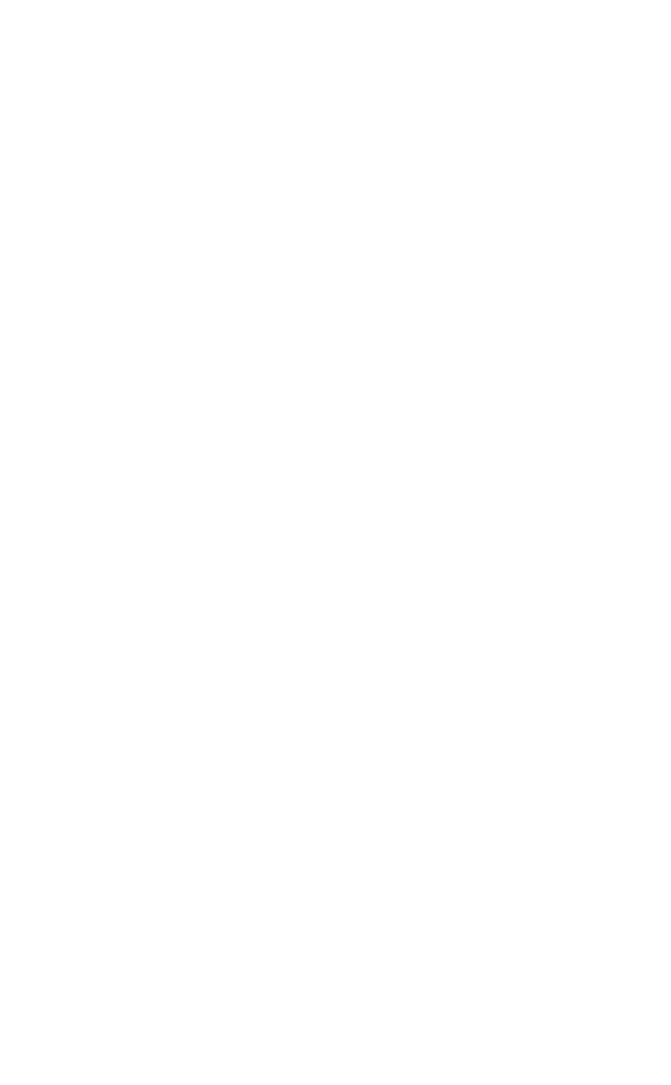
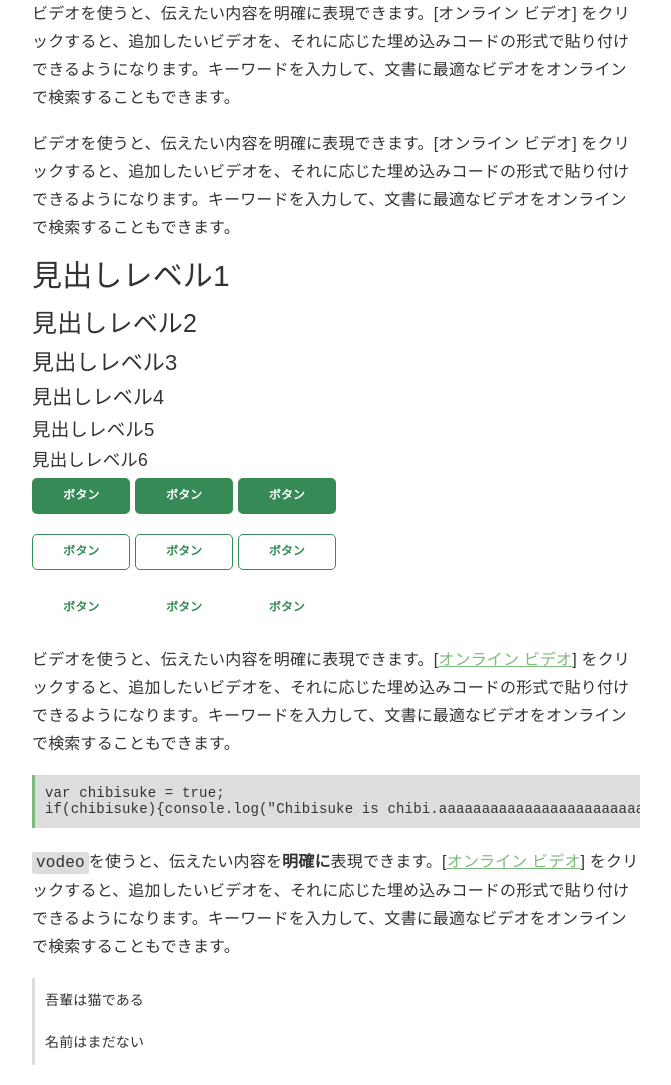
Before and after one commit to kato83/chibisuke, a website: page example/index.html in a window 1280 px wide. Shown: the whole page, without its empty margins (304-975 px from the left). Before the commit the page ends 800 px from the top, so only its background shows below. Drawn offline with nearby package versions, Linux system fonts and the light colour scheme.

Commit message:
add example, etc.

```diff
--- a/example/index.html
+++ b/example/index.html
@@ -5,9 +5,104 @@
     <meta name="viewport" content="width=device-width, initial-scale=1.0">
     <meta http-equiv="X-UA-Compatible" content="ie=edge">
     <title>Example</title>
+    <link rel="stylesheet" href="https://unpkg.com/normalize.css@8.0.1/normalize.css">
     <link rel="stylesheet" href="../dist/chibisuke.min.css">
 </head>
 <body>
-
+    <div class="container">
+        <div class="row row-no-wrap">
+            <div class="columns">
+                <p>ビデオを使うと、伝えたい内容を明確に表現できます。[オンライン ビデオ] をクリックすると、追加したいビデオを、それに応じた埋め込みコードの形式で貼り付けできるようになります。キーワードを入力して、文書に最適なビデオをオンラインで検索することもできます。</p>
+                <p>ビデオを使うと、伝えたい内容を明確に表現できます。[オンライン ビデオ] をクリックすると、追加したいビデオを、それに応じた埋め込みコードの形式で貼り付けできるようになります。キーワードを入力して、文書に最適なビデオをオンラインで検索することもできます。</p>
+            </div>
+        </div>
+        <div class="row">
+            <div class="columns column-1">
+            </div>
+            <div class="columns column-11">
+            </div>
+        </div>
+        <div class="row row-end-offset-1">
+            <div class="columns column-3">
+            </div>
+            <div class="columns column-8">
+            </div>
+        </div>
+        <div class="row">
+            <div class="columns column-4">
+            </div>
+            <div class="columns column-8">
+            </div>
+        </div>
+        <div class="row">
+            <div class="columns column-3">
+            </div>
+            <div class="columns column-3">
+            </div>
+            <div class="columns column-3">
+            </div>
+            <div class="columns column-1">
+            </div>
+            <div class="columns column-1">
+            </div>
+            <div class="columns column-1">
+            </div>
+        </div>
+        <div class="row">
+            <div class="columns column-3">
+            </div>
+            <div class="columns column-3 column-offset-3">
+            </div>
+            <div class="columns column-1">
+            </div>
+            <div class="columns column-1">
+            </div>
+            <div class="columns column-1">
+            </div>
+        </div>
+        <div class="row">
+            <div class="columns">
+                <h1 class="h1">見出しレベル1</h1>
+                <h2 class="h2">見出しレベル2</h2>
+                <h3 class="h3">見出しレベル3</h3>
+                <h4 class="h4">見出しレベル4</h4>
+                <h5 class="h5">見出しレベル5</h5>
+                <h6 class="h6">見出しレベル6</h6>
+            </div>
+        </div>
+        <div class="row">
+            <div class="columns">
+                <a href="" class="button">ボタン</a>
+                <button class="button" type="button">ボタン</button>
+                <input type="button" class="button" value="ボタン"><br>
+                <a href="" class="button button-outline">ボタン</a>
+                <button class="button button-outline" type="button">ボタン</button>
+                <input type="button" class="button button-outline" value="ボタン"><br>
+                <a href="" class="button button-clear">ボタン</a>
+                <button class="button button-clear" type="button">ボタン</button>
+                <input type="button" class="button button-clear" value="ボタン"><br>
+            </div>
+        </div>
+        <div class="row">
+            <div class="columns">
+                    <p>ビデオを使うと、伝えたい内容を明確に表現できます。[<a class="a" href="#">オンライン ビデオ</a>] をクリックすると、追加したいビデオを、それに応じた埋め込みコードの形式で貼り付けできるようになります。キーワードを入力して、文書に最適なビデオをオンラインで検索することもできます。</p>
+            </div>
+        </div>
+        <div class="row">
+            <div class="columns">
+                <pre class="pre"><code>var chibisuke = true;</code>
+<code>if(chibisuke){console.log("Chibisuke is chibi.aaaaaaaaaaaaaaaaaaaaaaaaaaaaaaaaaaaaaaaaaaaaaaaa")}</code></pre>
+                <p><code class="code">vodeo</code>を使うと、伝えたい内容を<em class="em">明確に</em>表現できます。[<a class="a" href="#">オンライン ビデオ</a>] をクリックすると、追加したいビデオを、それに応じた埋め込みコードの形式で貼り付けできるようになります。キーワードを入力して、文書に最適なビデオをオンラインで検索することもできます。</p>
+            </div>
+        </div>
+        <div class="row">
+            <div class="columns">
+                <blockquote class="blockquote">
+                    <p>吾輩は猫である</p>
+                    <p>名前はまだない</p>
+                </blockquote>
+            </div>
+        </div>
+    </div>
 </body>
 </html>
--- /dev/null
+++ b/src/_blockquote.scss
@@ -0,0 +1,12 @@
+.blockquote {
+    border-left: .3rem solid $gray;
+    margin: 0 0 2rem;
+    padding: 1rem;
+    word-wrap: none;
+    overflow-x: auto;
+    font-size: 1.4rem;
+}
+
+.blockquote > *:last-child {
+    margin-bottom: 0;
+}
--- /dev/null
+++ b/src/_button.scss
@@ -0,0 +1,44 @@
+.button {
+    box-sizing: border-box;
+    border: none;
+    cursor: pointer;
+    display: inline-block;
+    padding: 1rem 3rem;
+    border-radius: .5rem;
+    font-size: 1.2rem;
+    border: solid 1px transparent;
+    background: $primary-bg-color;
+    color: $base-color;
+    margin-bottom: 2rem;
+    font-weight: bold;
+    text-decoration: none;
+    &:hover,
+    &:active {
+        color: $base-color;
+        background: $shadow-color;
+    }
+    &:focus {
+        outline: none;
+    }
+
+    &.button-outline{
+        background: transparent;
+        border: solid 1px $primary-bg-color;
+        color: $primary-bg-color;
+        &:hover,
+        &:active {
+            color: $shadow-color;
+            border-color: $shadow-color;
+        }
+    }
+
+    &.button-clear{
+        background: transparent;
+        border: solid 1px transparent;
+        color: $primary-bg-color;
+        &:hover,
+        &:active {
+            color: $shadow-color;
+        }
+    }
+}
--- /dev/null
+++ b/src/_code.scss
@@ -0,0 +1,15 @@
+.code{
+    background: $gray;
+    border-radius: .2rem;
+    padding: .2rem .4rem;
+}
+
+.pre{
+    border-left: .3rem solid $primary-color;
+    background: $gray;
+    margin: 0 0 2rem;
+    padding: 1rem;
+    word-wrap: none;
+    overflow-x: auto;
+    font-size: 1.4rem;
+}
--- a/src/_color.scss
+++ b/src/_color.scss
@@ -1 +1,6 @@
-$default-color : #333 !default;
+$base-color: #ffffff !default;
+$gray: #dddddd !default;
+$shadow-color: #666666 !default;
+$default-color: #333333 !default;
+$primary-color: #7DBB7C !default;
+$primary-bg-color: #368A56 !default;
--- a/src/_grid.scss
+++ b/src/_grid.scss
@@ -22,10 +22,6 @@
 
 .columns{
     width: 100%;
-    background: #aaa;
-    border: solid 1px;
-    border-radius: 1rem;
-    min-height: 4rem;
     flex-grow: 1;
 }
 
--- /dev/null
+++ b/src/_link.scss
@@ -0,0 +1,8 @@
+.a {
+    color: $primary-color;
+}
+
+.a:hover,
+.a:active {
+    color: $default-color;
+}
--- /dev/null
+++ b/src/_typography.scss
@@ -0,0 +1,45 @@
+.b,
+.strong,
+.em {
+    font-weight: bold;
+    font-style: normal;
+}
+
+p{
+    margin: 0 0 1.75rem;
+    line-height: 1.75;
+}
+
+.h1,
+.h2,
+.h3,
+.h4,
+.h5,
+.h6 {
+    font-weight: normal;
+    margin: 0 0 .5em;
+}
+
+.h1{
+    font-size: 3.0rem;
+}
+
+.h2{
+    font-size: 2.5rem;
+}
+
+.h3{
+    font-size: 2.2rem;
+}
+
+.h4{
+    font-size: 2.0rem;
+}
+
+.h5{
+    font-size: 1.85rem;
+}
+
+.h6{
+    font-size: 1.75rem;
+}
--- a/src/main.scss
+++ b/src/main.scss
@@ -1,3 +1,8 @@
 @import "./src/color";
 @import "./src/base";
 @import "./src/grid";
+@import "./src/typography";
+@import "./src/link";
+@import "./src/button";
+@import "./src/code";
+@import "./src/blockquote";
```
Also changed, not shown: dist/chibisuke.css, dist/chibisuke.min.css, 1 other file.
